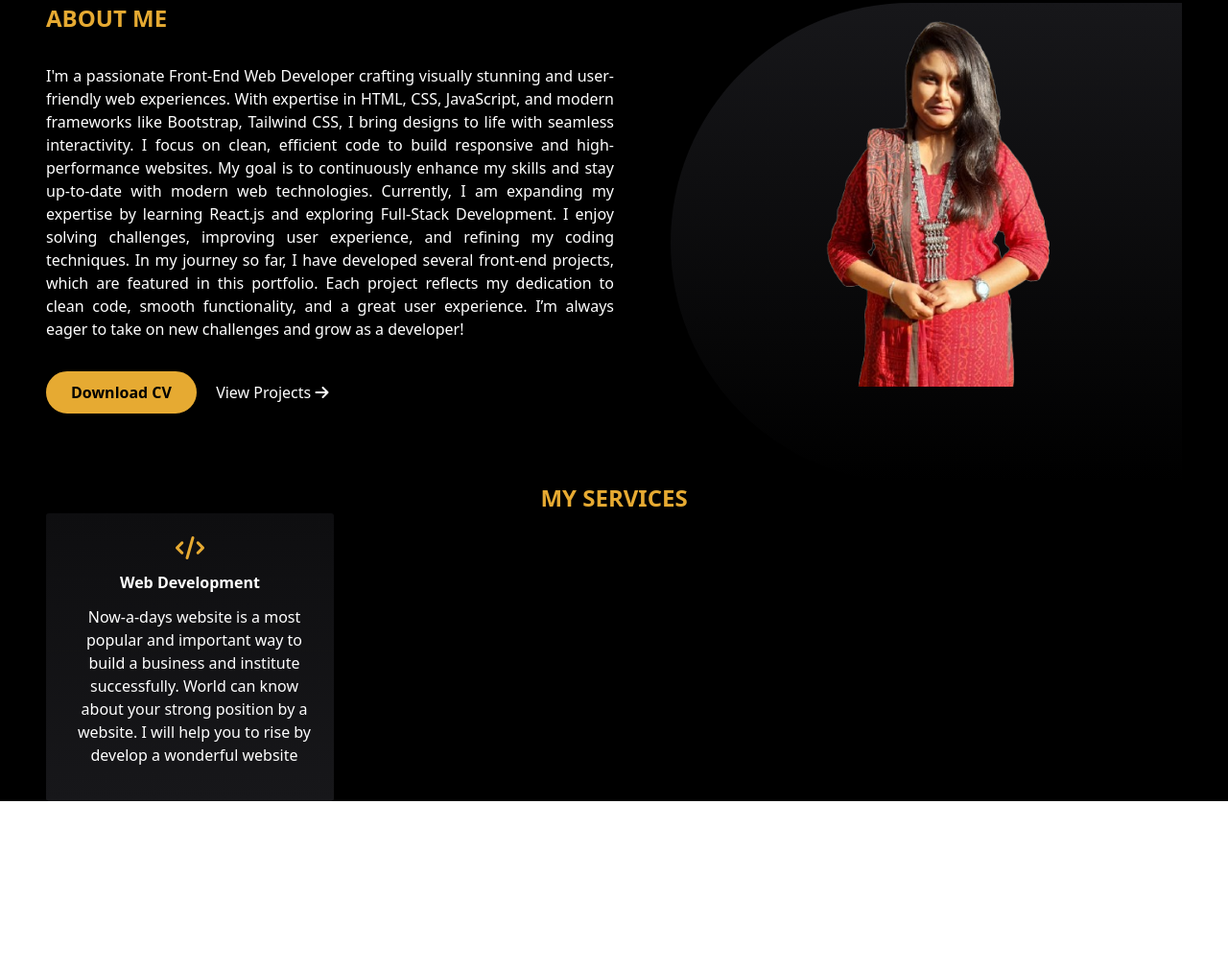
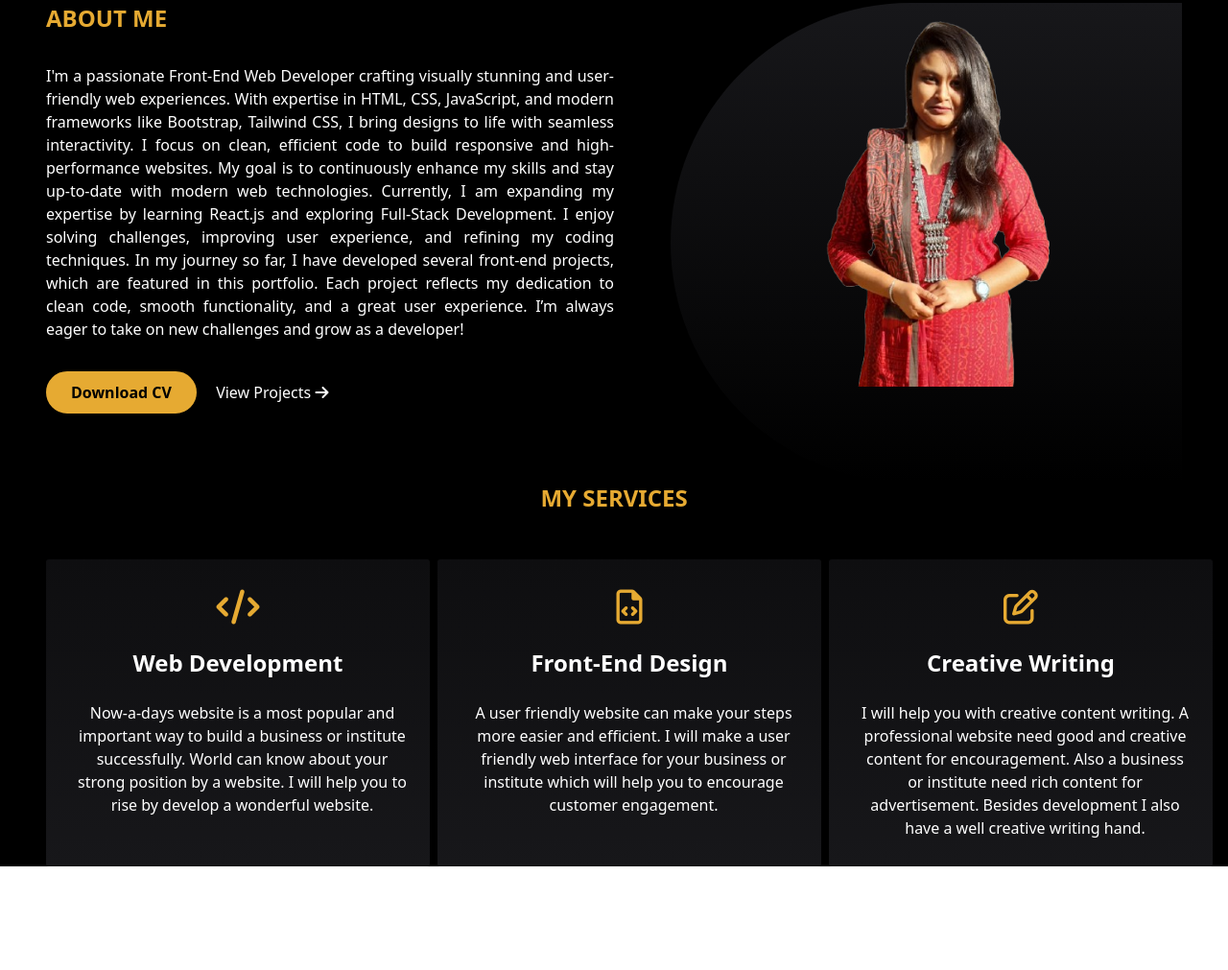
Before and after one commit to Anisa-Jahan/myPortfolio, a plain HTML site: page index.html in a window 1280 px wide. Shown: the part 411-1422 px from the top of the page at 96% size. Before the commit the page ends 1246 px from the top, so only its background shows below. Drawn offline with nearby package versions, Linux system fonts and the light colour scheme.

Commit message:
services done

```diff
--- a/index.html
+++ b/index.html
@@ -92,15 +92,36 @@
         <!-- services -->
         <section id="services" class="container mx-auto px-12 mt-26">
             <div>
-                <h1 class="text-[#E6AA32] text-2xl text-center font-bold">MY SERVICES</h1>
-                <div class="grid sm:grid-cols-1 md:grid-cols-2 lg:grid-cols-3 gap-4">
-                    <div class="w-[300px] h-[300px] px-8 py-6 space-y-3 item-bg">
-                        <div class="flex justify-center text-[#E6AA32] text-2xl text-center font-bold">
+                <h1 class="text-[#E6AA32] text-2xl text-center font-bold mb-12">MY SERVICES</h1>
+                <div class="grid sm:grid-cols-1 md:grid-cols-2 lg:grid-cols-3 gap-10">
+                    <!-- services item-1 -->
+                    <div class="w-[400px] h-[320px] p-8 space-y-6 item-bg">
+                        <div class="flex justify-center text-[#E6AA32] text-4xl text-center font-bold">
                             <i class="fa-solid fa-code"></i>
                         </div>
-                        <h3 class="font-bold text-white text-center">Web Development</h3>
-                        <p class="w-[245px] h-[80px] text-white text-center">
-                            Now-a-days website is a most popular and important way to build a business and institute successfully. World can know about your strong position by a website. I will help you to rise by develop a wonderful website
+                        <h3 class="font-bold text-2xl text-white text-center">Web Development</h3>
+                        <p class="w-[345px] h-[280px] text-white text-center">
+                            Now-a-days website is a most popular and important way to build a business or institute successfully. World can know about your strong position by a website. I will help you to rise by develop a wonderful website.
+                        </p>
+                    </div>
+                    <!-- services item-2 -->
+                    <div class="w-[400px] h-[320px] p-8 space-y-6 item-bg">
+                        <div class="flex justify-center text-[#E6AA32] text-4xl text-center font-bold">
+                            <i class="fa-regular fa-file-code"></i>
+                        </div>
+                        <h3 class="font-bold text-2xl text-white text-center">Front-End Design</h3>
+                        <p class="w-[345px] h-[280px] text-white text-center">
+                            A user friendly website can make your steps more easier and efficient. I will make a user friendly web interface for your business or institute which will help you to encourage customer engagement.
+                        </p>
+                    </div>
+                    <!-- services item-3 -->
+                    <div class="w-[400px] h-[320px] p-8 space-y-6 item-bg">
+                        <div class="flex justify-center text-[#E6AA32] text-4xl text-center font-bold">
+                            <i class="fa-regular fa-pen-to-square"></i>
+                        </div>
+                        <h3 class="font-bold text-2xl text-white text-center">Creative Writing</h3>
+                        <p class="w-[345px] h-[280px] text-white text-center">
+                           I will help you with creative content writing. A professional website need good and creative content for encouragement. Also a business or institute need rich content for advertisement. Besides development I also have a well creative writing hand.
                         </p>
                     </div>
                 </div>
```
